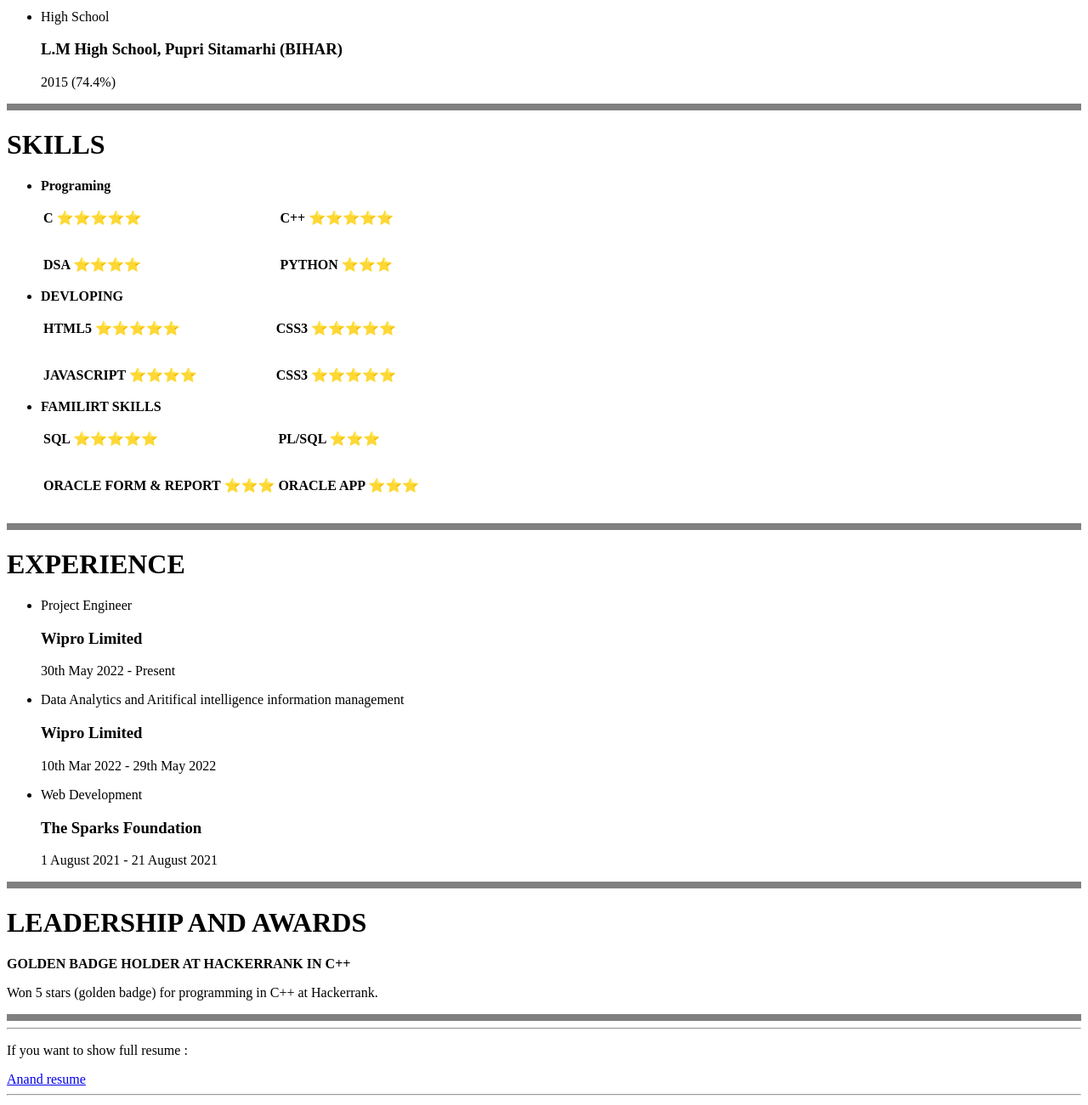
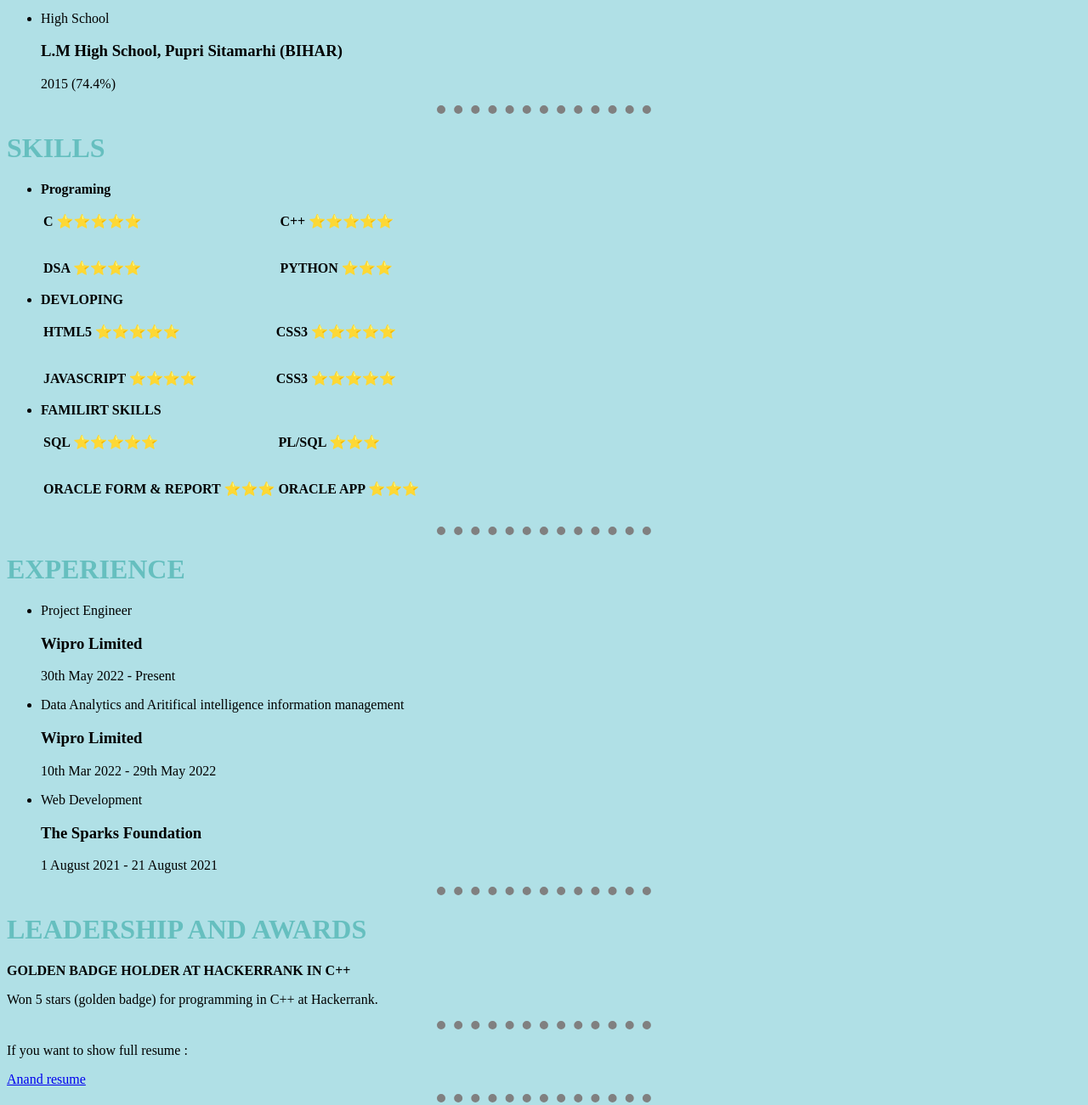
Before and after one commit to ANANDMISHRAK/CV, a plain HTML site: page index.html in a window 1280 px wide. Shown: the part 662-1963 px from the top of the page at 85% size. Drawn offline with Linux system fonts and the light colour scheme.

Commit message:
create index.html

```diff
--- a/index.html
+++ b/index.html
@@ -5,6 +5,7 @@
     <meta http-equiv="X-UA-Compatible" content="IE=edge">
     <meta name="viewport" content="width=device-width, initial-scale=1.0">
     <title>Anand Resume</title>
+     <link rel="stylesheet" href="style.css">
 </head>
 <body>
     <table >
@@ -22,7 +23,7 @@
         </tr>
 
 </table>
-<hr size="8px" noshade="">
+<hr>
 <h1>EDUCATION</h1>
 <ul>
     <li>
@@ -41,7 +42,7 @@
          <p>2015 (74.4%)</p>
     </li>
 </ul>
-<hr size="8px" noshade="">
+<hr>
 <h1>SKILLS</h1>
 <ul>
     <li><strong> Programing</strong></li>
@@ -104,7 +105,7 @@
 
 
 </ul>
-<hr size="8px" noshade="">
+<hr>
 <h1>EXPERIENCE</h1>
 <ul>
     <li>
@@ -125,11 +126,11 @@
     </li>
 
 </ul>
-<hr size="8px" noshade="">
+<hr>
 <h1>LEADERSHIP AND AWARDS</h1>
 <p><strong>GOLDEN BADGE HOLDER AT HACKERRANK IN C++</strong></p>
 <p>Won 5 stars (golden badge) for programming in C++ at Hackerrank.</p>
-<hr size="8px" noshade="">
+
   <hr>
   <p>If you want to show full resume :</p>
   <a href="Anand Resume_updated.pdf"> Anand resume</a>
```
